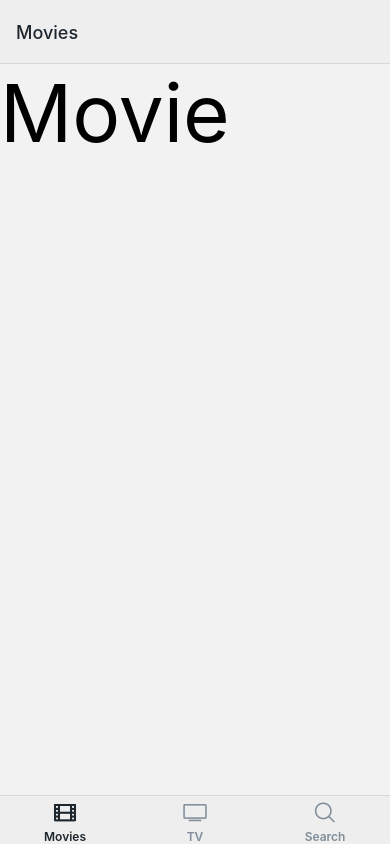
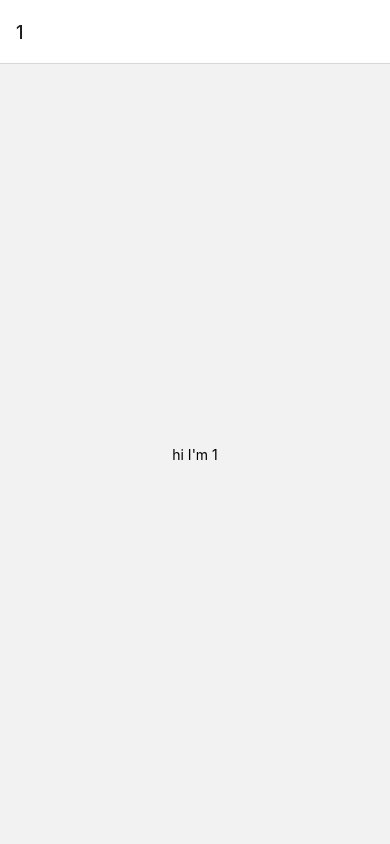
Before and after one commit to hi-ian-park/react-native-navigation-ex, a React Native app: screen / in a window 390 px wide. Built offline with nearby package versions, Linux system fonts and the light colour scheme.

Commit message:
Stack Navigation Exercise

```diff
--- a/App.js
+++ b/App.js
@@ -5,6 +5,7 @@ import * as Font from "expo-font";
 import { Ionicons } from "@expo/vector-icons";
 import { NavigationContainer } from "@react-navigation/native";
 import Tabs from "./navigation/Tabs";
+import Stack from "./navigation/Stack";
 
 export default function App() {
   const [ready, setReady] = useState(false);
@@ -23,7 +24,7 @@ export default function App() {
   else
     return (
       <NavigationContainer>
-        <Tabs />
+        <Stack />
       </NavigationContainer>
     );
 }
--- /dev/null
+++ b/navigation/Stack.jsx
@@ -0,0 +1,49 @@
+import React from "react";
+import { Text, View, TouchableOpacity } from "react-native";
+import { createNativeStackNavigator } from "@react-navigation/native-stack";
+
+const NativeStack = createNativeStackNavigator();
+
+const Screen1 = ({ navigation: { navigate } }) => (
+  <TouchableOpacity
+    onPress={() => navigate("Two")}
+    style={{ flex: 1, justifyContent: "center", alignItems: "center" }}
+  >
+    <Text>hi I'm 1</Text>
+  </TouchableOpacity>
+);
+const Screen2 = ({ navigation: { navigate } }) => (
+  <TouchableOpacity
+    onPress={() => navigate("Three")}
+    style={{ flex: 1, justifyContent: "center", alignItems: "center" }}
+  >
+    <Text>hi I'm 2</Text>
+  </TouchableOpacity>
+);
+const Screen3 = ({ navigation: { navigate } }) => (
+  <TouchableOpacity
+    onPress={() => navigate("One")}
+    style={{ flex: 1, justifyContent: "center", alignItems: "center" }}
+  >
+    <Text>hi I'm 3</Text>
+  </TouchableOpacity>
+);
+
+const Stack = () => (
+  <NativeStack.Navigator
+    screenOptions={{
+      presentation: "modal",
+      animation: "simple_push",
+    }}
+  >
+    <NativeStack.Screen
+      options={{ title: "1" }}
+      name="One"
+      component={Screen1}
+    />
+    <NativeStack.Screen name="Two" component={Screen2} />
+    <NativeStack.Screen name="Three" component={Screen3} />
+  </NativeStack.Navigator>
+);
+
+export default Stack;
--- a/package.json
+++ b/package.json
@@ -11,6 +11,7 @@
   "dependencies": {
     "@react-navigation/bottom-tabs": "^6.3.1",
     "@react-navigation/native": "^6.0.10",
+    "@react-navigation/native-stack": "^6.6.2",
     "@react-navigation/stack": "^6.2.1",
     "expo": "~45.0.0",
     "expo-app-loading": "~2.0.0",
```
Also changed, not shown: 1 other file (tests, documents, lock files or other folders).
